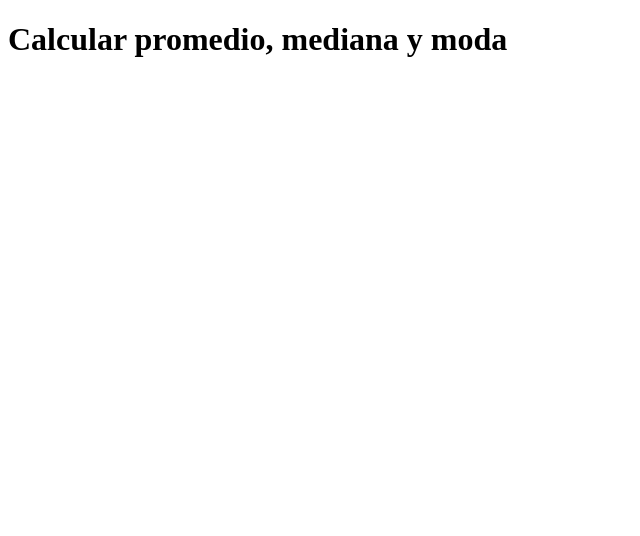
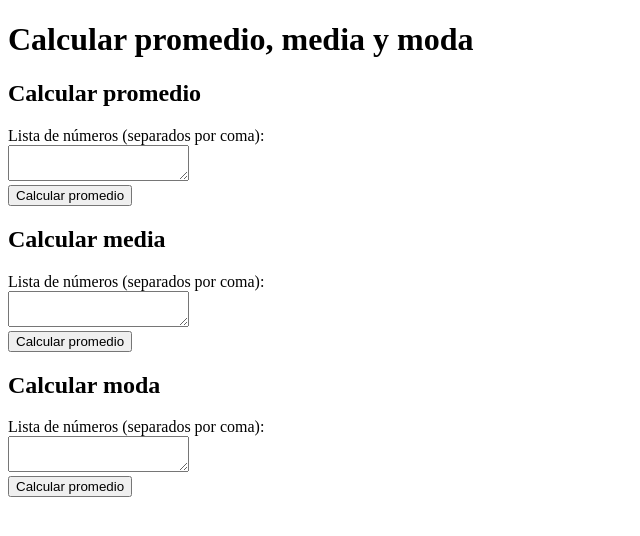
Before and after one commit to NicolasHan1997/curso-javascript, a plain HTML site: page promedios/promedios.html in a window 1280 px wide. Shown: the whole page, without its empty margins (0-640 px from the left). Drawn offline with Linux system fonts and the light colour scheme.

Commit message:
creada funcion de moda y html completo

```diff
--- a/promedios/promedios.html
+++ b/promedios/promedios.html
@@ -9,7 +9,51 @@
 </head>
 
 <body>
-    <h1>Calcular promedio, mediana y moda</h1>
+    <header>
+        <h1>Calcular promedio, media y moda</h1>
+    </header>
+
+    <h2>Calcular promedio</h2>
+    <form>
+        <div>
+            <label for="inputPromedio">Lista de números (separados por coma):</label>
+        </div>
+        <div>
+            <textarea id="inputPromedio"></textarea>
+        </div>
+        <button type="button"
+            onclick="onClickCalcular({input: 'inputPromedio', output: 'resultPromedio', funcion: calcularPromedio})">Calcular
+            promedio</button>
+    </form>
+    <p id="resultPromedio"></p>
+
+    <h2>Calcular media</h2>
+    <form>
+        <div>
+            <label for="inputMedia">Lista de números (separados por coma):</label>
+        </div>
+        <div>
+            <textarea id="inputMedia"></textarea>
+        </div>
+        <button type="button"
+            onclick="onClickCalcular({input: 'inputMedia', output: 'resultMedia', funcion: calcularMedia})">Calcular
+            promedio</button>
+    </form>
+    <p id="resultMedia"></p>
+
+    <h2>Calcular moda</h2>
+    <form>
+        <div>
+            <label for="inputModa">Lista de números (separados por coma):</label>
+        </div>
+        <div>
+            <textarea id="inputModa"></textarea>
+        </div>
+        <button type="button"
+            onclick="onClickCalcular({input: 'inputModa', output: 'resultModa', funcion: calcularModa})">Calcular
+            promedio</button>
+    </form>
+    <p id="resultModa"></p>
 
     <script src="promedios.js"></script>
 </body>
--- a/promedios/promedios.js
+++ b/promedios/promedios.js
@@ -1,3 +1,9 @@
+
+function onClickCalcular(objeto) {
+    const numeros = document.getElementById(objeto.input).value.split(',').map(Number);
+    const resultText = document.getElementById(objeto.output);
+    resultText.innerText = "Resultado: " + objeto.funcion(numeros);
+}
 
 function calcularPromedio(lista) {
     let suma = lista.reduce(
@@ -20,3 +26,20 @@ function calcularMedia(lista) {
 
     return media;
 }
+
+function calcularModa(lista) {
+    const listaCount = {};
+
+    lista.map(
+        function (elemento) {
+            if (listaCount[elemento]) listaCount[elemento]++;
+            else listaCount[elemento] = 1;
+        }
+    );
+
+    const arrayCount = Object.entries(listaCount).sort(
+        function (a, b) { return a[1] - b[1]; }
+    );
+
+    return arrayCount[arrayCount.length - 1][0];
+}
```
